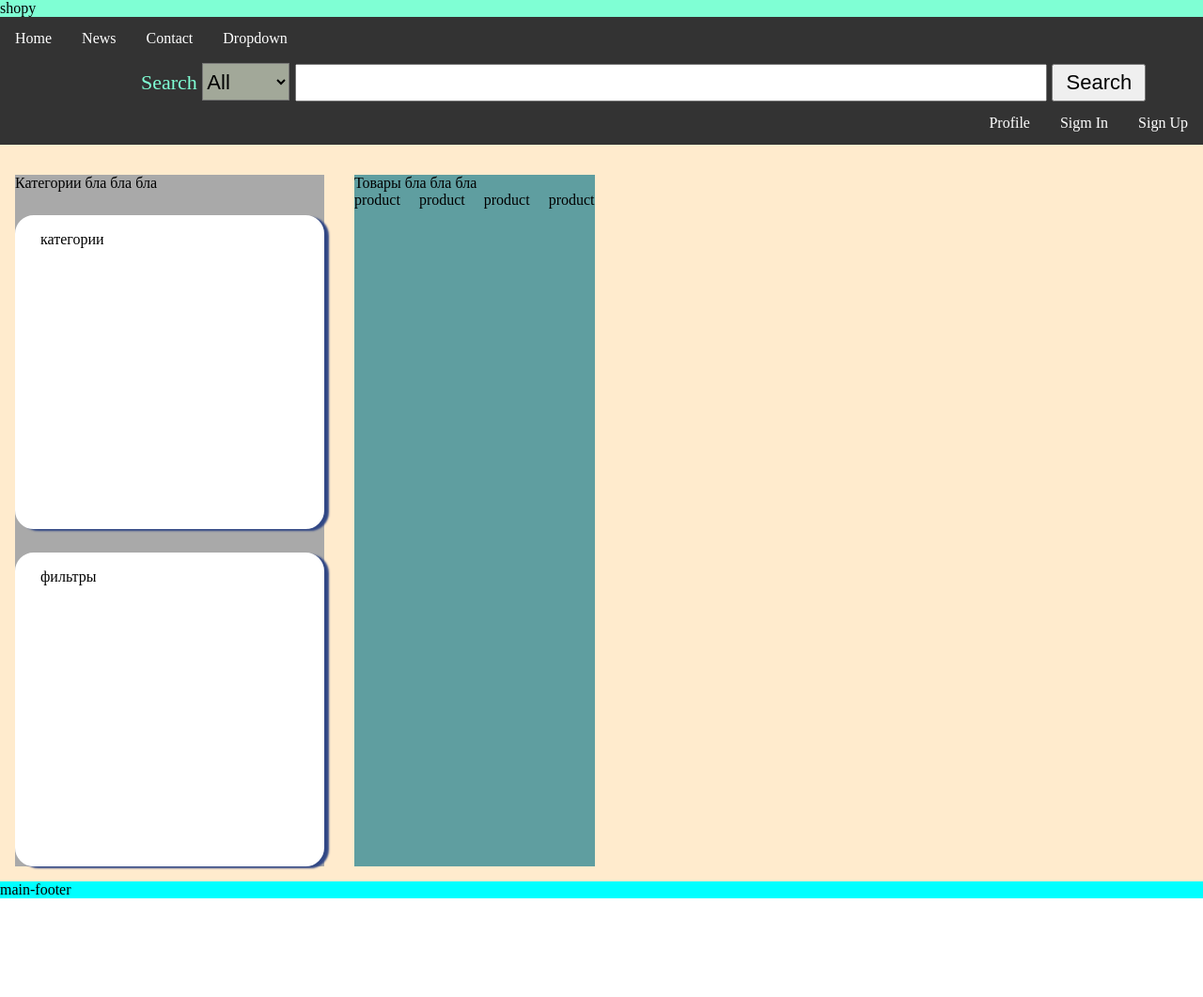
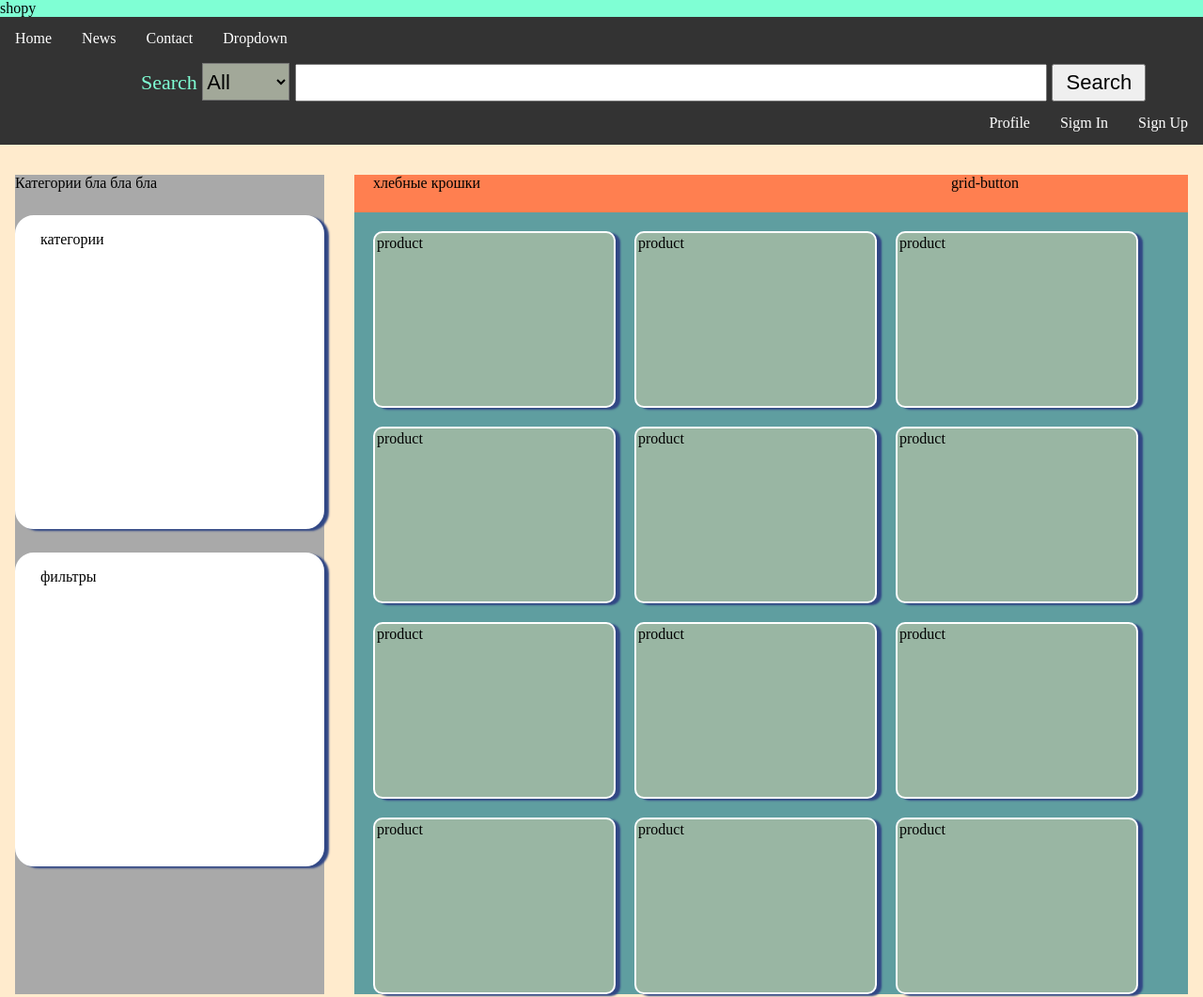
Before and after one commit to AntonBeletsky/ad70845a7093f3c63934c24713e04767, a plain HTML site: page index.html in a window 1280 px wide. Shown: the top 1061 px of the page at 94% size. Before the commit the page ends 956 px from the top, so only its background shows below. Drawn offline with Linux system fonts and the light colour scheme; a script that the page names is missing.

Commit message:
products
products

```diff
--- a/TODO shop.txt
+++ b/TODO shop.txt
@@ -10,4 +10,7 @@ TODO: categories + filters
 
 TODO: containers
 
-TODO: фикс меню
+
+
+icon button
+https://www.w3schools.com/howto/howto_css_icon_buttons.asp
--- a/assets/css/main.css
+++ b/assets/css/main.css
@@ -104,17 +104,53 @@ div.wrapper{
 /* TODO: разделить grid-list */
 .products{
     display: flex;
+    /* multi-lines */
+    flex-wrap: wrap;
+
     justify-content: flex-start;
-
     align-items: stretch; /* base line */
-    align-content: flex-start; /* center */
+    align-content: stretch;
 
     /* отступ*/
-    row-gap: 10px;
-    column-gap: 20px;
+    row-gap: 20px; /*  между строками*/
+    column-gap: 20px; /* между столбцами */
+
+    padding-left: 20px;
+    padding-right: 20px;
+    padding-top: 20px;
+
 }
 
 /* item*/
 .products .product-card{
     flex-basis: auto;
+    width: 250px;
+    height: 180px;
+    background-color: rgb(153, 182, 163);
+    color: black;
+
+    margin: 0px 0px 0px 0px;
+    padding: 2px 2px 2px 2px;
+
+    box-shadow: 5px 2px 2px #314785;
+    border: 2px solid #ffffffff;
+    border-radius: 10px;
 }
+
+
+/* page content */
+.page-content-header{
+    height: 40px;
+    background-color: coral;
+}
+
+.breadcrumbs{
+    height: 40px;
+    float: left;
+    margin-left: 20px;
+}
+
+.grid-button{
+    float: right;
+    margin-right: 180px;
+}
--- a/index.html
+++ b/index.html
@@ -84,8 +84,40 @@
         </div>
     </div>
     <div class="page-content">
-        Товары бла бла бла
+        <header class="page-content-header">
+            <div class="breadcrumbs">
+                хлебные крошки
+            </div>
+            <div class="grid-button">
+                grid-button
+            </div>
+        </header>
+
         <div class="products">
+            <div class="product-card">
+                product
+            </div>
+            <div class="product-card">
+                product
+            </div>
+            <div class="product-card">
+                product
+            </div>
+            <div class="product-card">
+                product
+            </div>
+            <div class="product-card">
+                product
+            </div>
+            <div class="product-card">
+                product
+            </div>
+            <div class="product-card">
+                product
+            </div>
+            <div class="product-card">
+                product
+            </div>
             <div class="product-card">
                 product
             </div>
```
